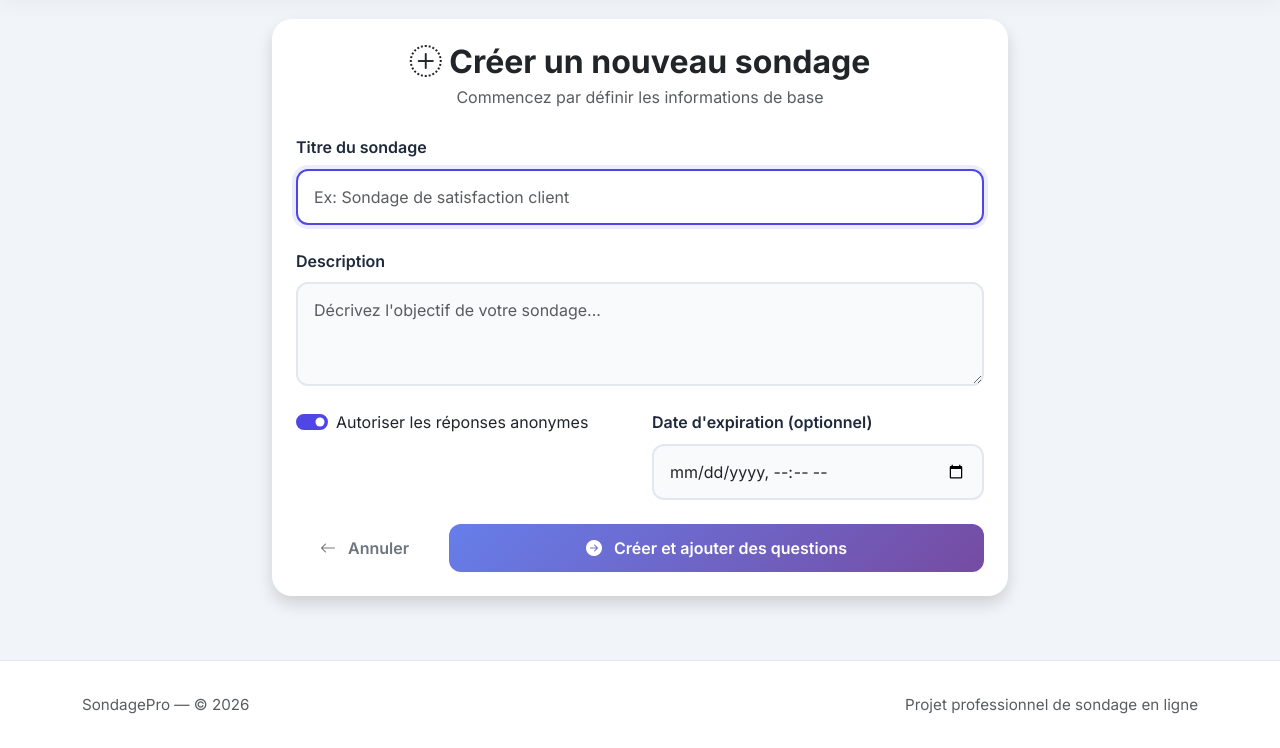
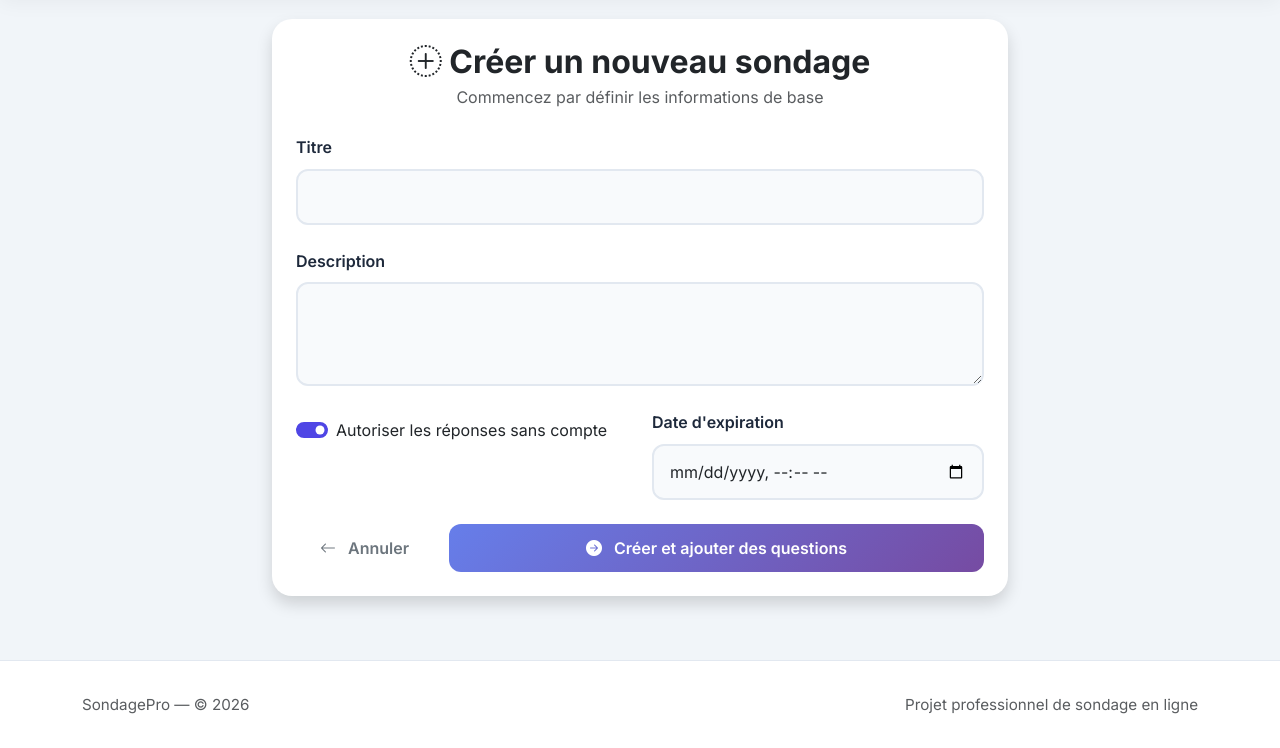
Before and after one commit to elisha800-hub/sondagepro, a Django app: page /surveys/new/ in a window 1280 px wide. Shown: the part 81-829 px from the top of the page. Run offline with Django 5.2, Linux system fonts and the light colour scheme; the visitor is signed in with stand-in values (Sample User, id 1).

Commit message:
Fix CSRF trusted origins and survey creation form

```diff
--- a/sondage/settings.py
+++ b/sondage/settings.py
@@ -35,6 +35,8 @@
 DEBUG = os.environ.get('DEBUG', 'True') == 'True'
 
 ALLOWED_HOSTS = os.environ.get('ALLOWED_HOSTS', 'localhost,127.0.0.1').split(',')
+
+CSRF_TRUSTED_ORIGINS = os.environ.get('CSRF_TRUSTED_ORIGINS', 'http://localhost:8000,http://127.0.0.1:8000,http://127.0.0.1:8417').split(',')
 
 
 # Application definition
--- a/surveys/templates/surveys/create_survey.html
+++ b/surveys/templates/surveys/create_survey.html
@@ -12,23 +12,35 @@
         <form method="post" novalidate>
           {% csrf_token %}
           <div class="mb-4">
-            <label for="id_title" class="form-label">Titre du sondage</label>
-            <input type="text" name="title" class="form-control" id="id_title" placeholder="Ex: Sondage de satisfaction client" required autofocus>
+            <label for="{{ form.title.id_for_label }}" class="form-label">{{ form.title.label }}</label>
+            {{ form.title }}
+            {% if form.title.errors %}
+              <div class="text-danger small mt-1">{{ form.title.errors.0 }}</div>
+            {% endif %}
           </div>
           <div class="mb-4">
-            <label for="id_description" class="form-label">Description</label>
-            <textarea name="description" class="form-control" id="id_description" rows="3" placeholder="Décrivez l'objectif de votre sondage..."></textarea>
+            <label for="{{ form.description.id_for_label }}" class="form-label">{{ form.description.label }}</label>
+            {{ form.description }}
+            {% if form.description.errors %}
+              <div class="text-danger small mt-1">{{ form.description.errors.0 }}</div>
+            {% endif %}
           </div>
           <div class="row mb-4">
             <div class="col-md-6">
-              <div class="form-check form-switch">
-                <input class="form-check-input" type="checkbox" name="allow_anonymous" id="id_allow_anonymous" checked>
-                <label class="form-check-label" for="id_allow_anonymous">Autoriser les réponses anonymes</label>
+              <div class="form-check form-switch mt-2">
+                {{ form.allow_anonymous }}
+                <label class="form-check-label" for="{{ form.allow_anonymous.id_for_label }}">{{ form.allow_anonymous.label }}</label>
+                {% if form.allow_anonymous.errors %}
+                  <div class="text-danger small mt-1">{{ form.allow_anonymous.errors.0 }}</div>
+                {% endif %}
               </div>
             </div>
             <div class="col-md-6">
-              <label for="id_expires_at" class="form-label">Date d'expiration (optionnel)</label>
-              <input type="datetime-local" name="expires_at" class="form-control" id="id_expires_at">
+              <label for="{{ form.expires_at.id_for_label }}" class="form-label">{{ form.expires_at.label }}</label>
+              {{ form.expires_at }}
+              {% if form.expires_at.errors %}
+                <div class="text-danger small mt-1">{{ form.expires_at.errors.0 }}</div>
+              {% endif %}
             </div>
           </div>
           <div class="d-flex gap-3">
```
